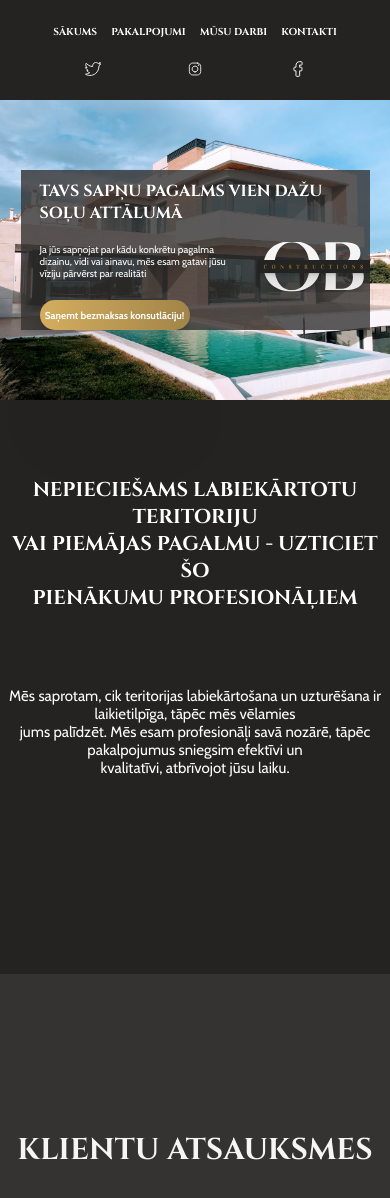
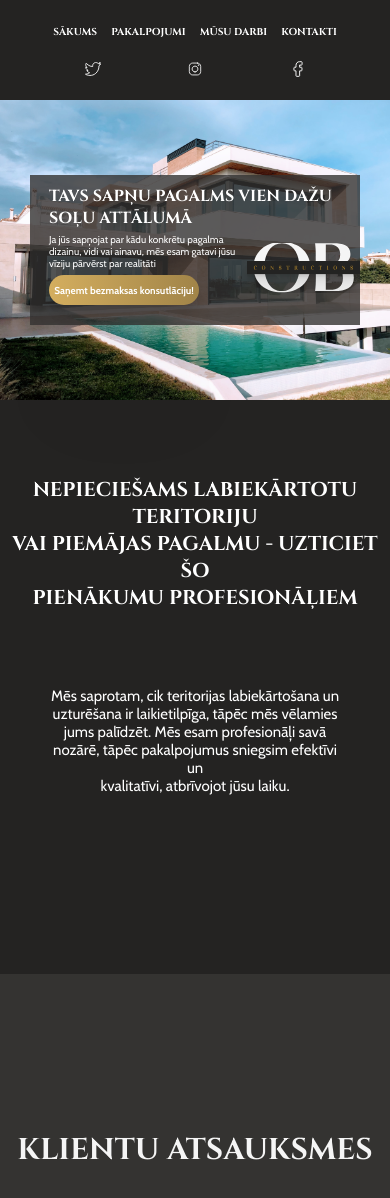
Before and after one commit to Spuldz/OB-Construction, a React (Vite) app: page / in a window 390 px wide. Shown: the top 1198 px of the page. Built offline with nearby package versions, Linux system fonts and the light colour scheme.

Commit message:
aesthetic bug fixes

```diff
--- a/src/css/landing.module.css
+++ b/src/css/landing.module.css
@@ -273,6 +273,9 @@ color: #F5F5F5;
 
     .section2Bottom{
         font-size: 20px;
+        padding-left: 100px;
+        padding-right: 100px;
+        box-sizing: border-box;
     }
 }
 
@@ -313,6 +316,11 @@ color: #F5F5F5;
 
     .section3{
         height: 700px;
+    }
+
+    .section2Bottom{
+        padding-left: 50px;
+        padding-right: 50px;
     }
 }
 
@@ -376,6 +384,8 @@ color: #F5F5F5;
 
     .section2Bottom{
         font-size: 8px;
+        padding-left: 30px;
+        padding-right: 30px;
     }
 
     .section2{
--- a/src/css/titleModal.module.css
+++ b/src/css/titleModal.module.css
@@ -210,7 +210,6 @@ justify-content: space-between;
 @media(max-width: 854px){
     .main{
         height: 400px;
-        justify-content: space-evenly;
     }
 
     .top{
@@ -225,6 +224,8 @@ justify-content: space-between;
 @media(max-width: 748px){
     .main{
         height: 300px;
+        padding-bottom: 20px;
+        box-sizing: border-box;
     }
 
     .top{
@@ -314,6 +315,10 @@ justify-content: space-between;
 
 @media(max-width: 350px){
 
+    .main{
+        padding-bottom: 10px;
+    }
+
     .top{
         font-size: 15px;
     }
@@ -336,6 +341,7 @@ justify-content: space-between;
 @media(max-width: 286px){
     .main{
         height: 130px;
+        padding-bottom: 0;
     }
 }
 
@@ -361,7 +367,7 @@ justify-content: space-between;
     }
 
     .middle{
-        font-size: 6px;
+        font-size: 4px;
     }
 
     .image{
```
Also changed, not shown: src/pages/Landing.tsx (+0 -18 lines).
